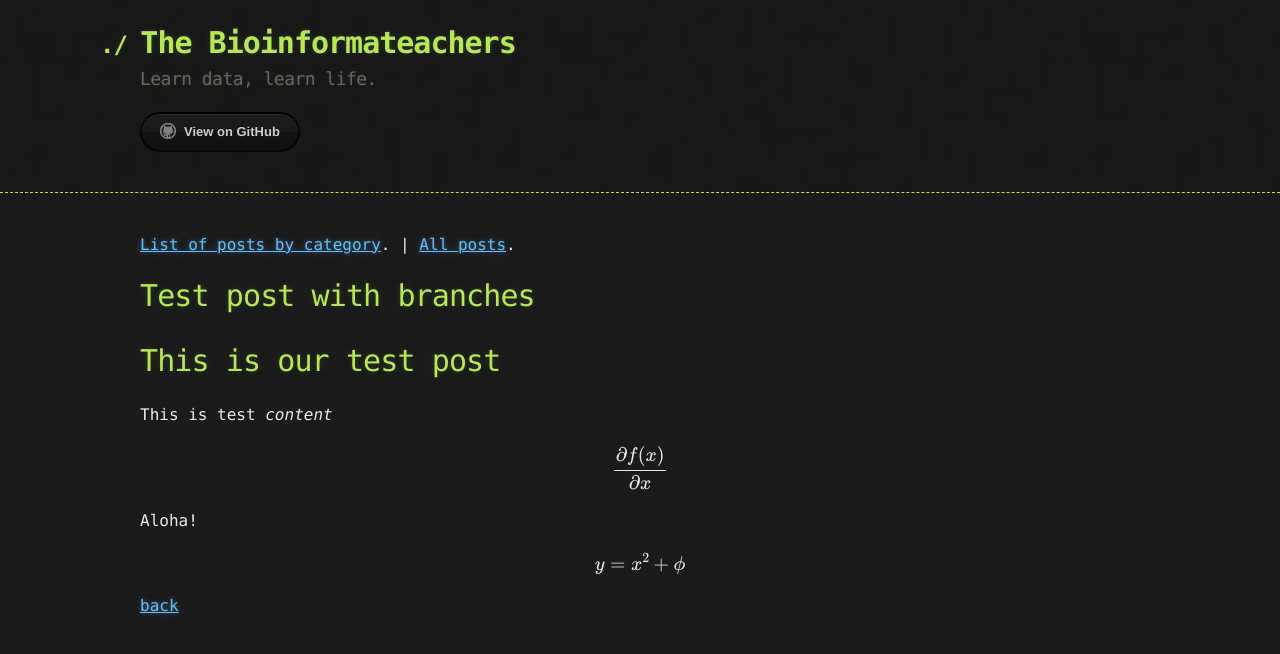
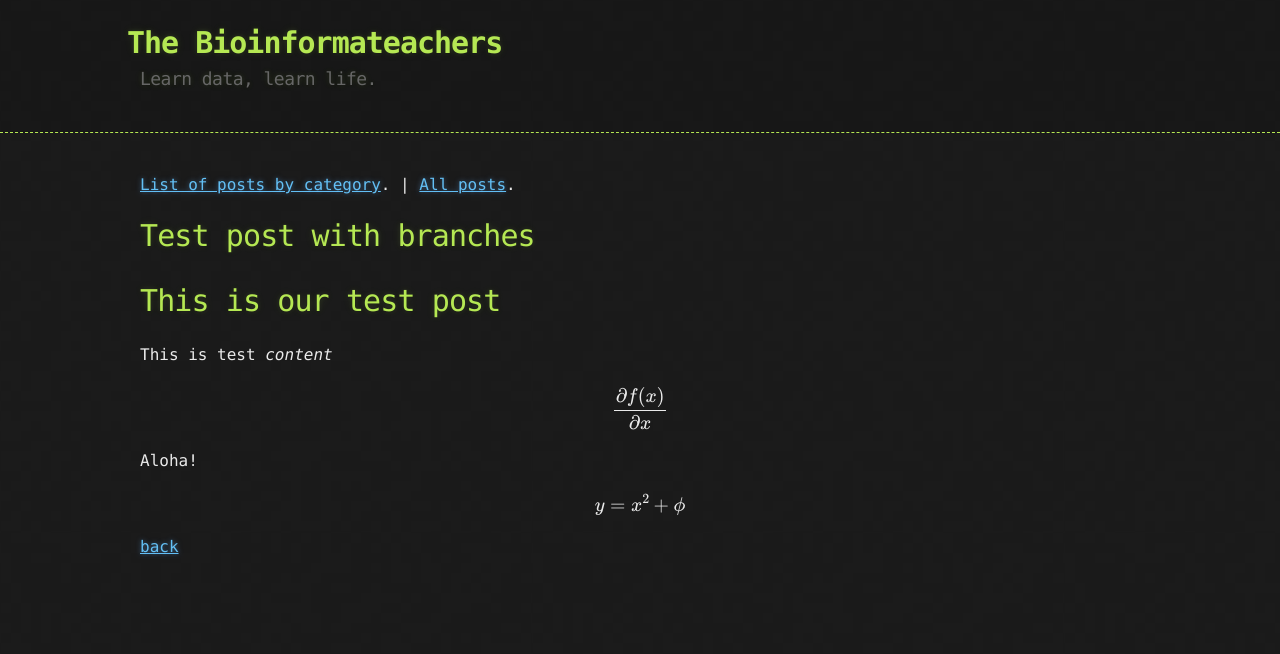
Before and after one commit to bioinformateachers/bioinformateachers.github.io, a Jekyll site: the page built from index.md, in a window 1280 px wide. Shown: the top 654 px of the page. Built offline with Jekyll 4.4.1, drawn with Linux system fonts in a browser that asks for light colours; formulas are drawn with MathJax 3.

Commit message:
Modifying template and css - template: removed link to github repo - CSS: removed ./ before title

```diff
--- a/_layouts/default.html
+++ b/_layouts/default.html
@@ -29,7 +29,7 @@
             <a href="{{ site.github.zip_url }}" class="btn">Download as .zip</a>
             <a href="{{ site.github.tar_url }}" class="btn">Download as .tar.gz</a>
           {% endif %}
-          <a href="{{ site.github.repository_url }}" class="btn btn-github"><span class="icon"></span>View on GitHub</a>
+          <!-- <a href="{{ site.github.repository_url }}" class="btn btn-github"><span class="icon"></span>View on GitHub</a> -->
         </section>
       </div>
     </header>
--- a/_sass/jekyll-theme-hacker.scss
+++ b/_sass/jekyll-theme-hacker.scss
@@ -78,7 +78,8 @@ header h1 {
 
 
 header h1:before {
-  content: "./ ";
+  /* content: "./"; */
+  content: "\00a0 \00a0";
   font-size: 24px;
 }
 
```
